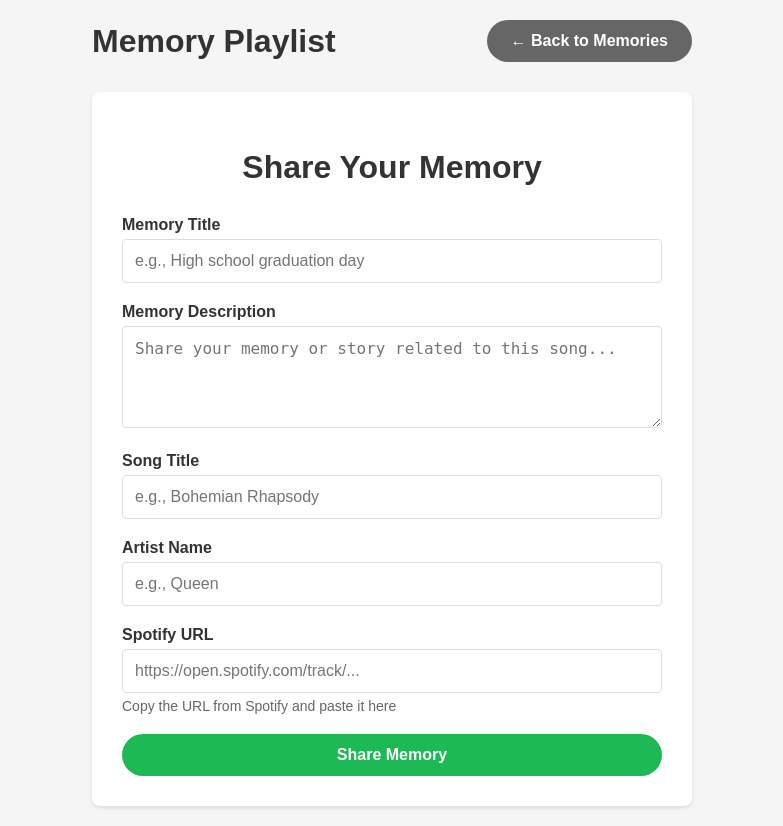
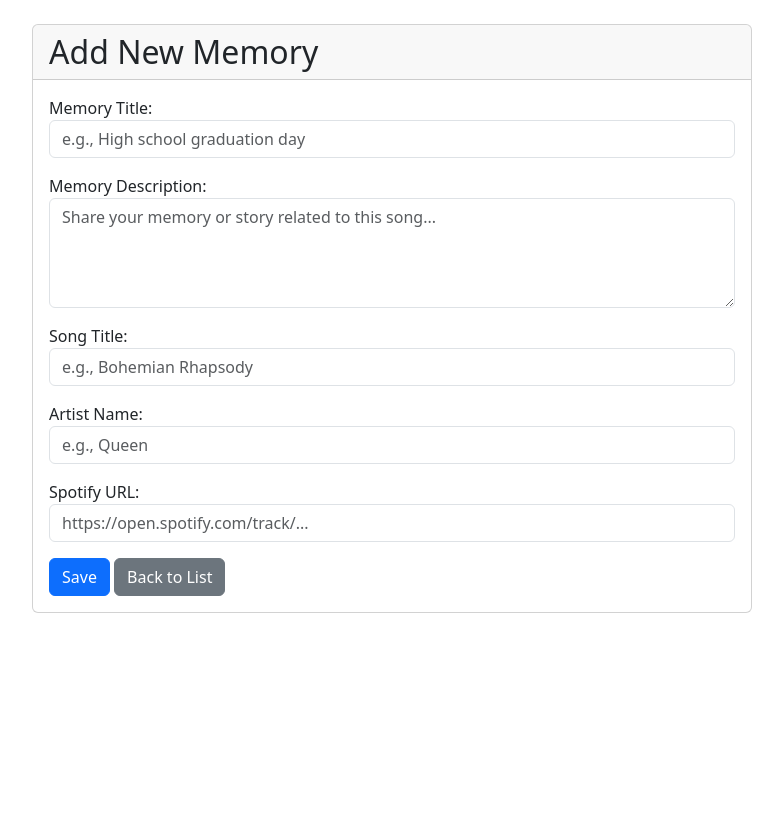
Before and after one commit to aw03yhnn/memory_playlist, a Django app: page /memories/memory/create/ in a window 1280 px wide. Shown: the whole page, without its empty margins (248-1031 px from the left). After the commit the page ends 613 px from the top, so only its background shows below. Run offline with Django 4.2, Linux system fonts and the light colour scheme.

Commit message:
Change all UI text to English and fix import/URL errors. Project is now working.

```diff
--- a/memolog/templates/memolog/memory_form.html
+++ b/memolog/templates/memolog/memory_form.html
@@ -1,168 +1,25 @@
-<!DOCTYPE html>
-<html lang="en">
-<head>
-    <meta charset="UTF-8">
-    <meta name="viewport" content="width=device-width, initial-scale=1.0">
-    <title>Share Your Memory - Memory Playlist</title>
-    <!-- 基本的なスタイル -->
-    <style>
-        body {
-            font-family: Arial, sans-serif;
-            max-width: 600px;
-            margin: 0 auto;
-            padding: 20px;
-            background-color: #f5f5f5;
-        }
-        .header {
-            display: flex;
-            justify-content: space-between;
-            align-items: center;
-            margin-bottom: 30px;
-        }
-        .back-btn {
-            background: #666;
-            color: white;
-            padding: 12px 24px;
-            text-decoration: none;
-            border-radius: 25px;
-            font-weight: bold;
-            transition: background-color 0.3s;
-        }
-        .back-btn:hover {
-            background: #555;
-        }
-        .form-container {
-            background: white;
-            border-radius: 8px;
-            padding: 30px;
-            box-shadow: 0 2px 4px rgba(0,0,0,0.1);
-        }
-        .form-title {
-            color: #333;
-            text-align: center;
-            margin-bottom: 30px;
-            font-size: 2em;
-        }
-        .form-group {
-            margin-bottom: 20px;
-        }
-        .form-label {
-            display: block;
-            margin-bottom: 5px;
-            color: #333;
-            font-weight: bold;
-        }
-        .form-control {
-            width: 100%;
-            padding: 12px;
-            border: 1px solid #ddd;
-            border-radius: 4px;
-            font-size: 16px;
-            box-sizing: border-box;
-        }
-        .form-control:focus {
-            outline: none;
-            border-color: #1DB954;
-            box-shadow: 0 0 5px rgba(29, 185, 84, 0.3);
-        }
-        textarea.form-control {
-            resize: vertical;
-            min-height: 100px;
-        }
-        .submit-btn {
-            background: #1DB954;
-            color: white;
-            padding: 12px 30px;
-            border: none;
-            border-radius: 25px;
-            font-size: 16px;
-            font-weight: bold;
-            cursor: pointer;
-            width: 100%;
-            transition: background-color 0.3s;
-        }
-        .submit-btn:hover {
-            background: #1ed760;
-        }
-        .error-message {
-            color: #dc3545;
-            font-size: 14px;
-            margin-top: 5px;
-        }
-        .help-text {
-            color: #666;
-            font-size: 14px;
-            margin-top: 5px;
-        }
-        h1 {
-            color: #333;
-            margin: 0;
-        }
-    </style>
-</head>
-<body>
-    <!-- ヘッダー部分 -->
-    <div class="header">
-        <h1>Memory Playlist</h1>
-        <a href="{% url 'memolog:memory_list' %}" class="back-btn">← Back to Memories</a>
+{% extends 'base.html' %}
+
+{% block title %}Add New Memory - Memory Playlist{% endblock %}
+
+{% block content %}
+<div class="container mt-4">
+    <div class="row justify-content-center">
+        <div class="col-md-8">
+            <div class="card">
+                <div class="card-header">
+                    <h2 class="mb-0">Add New Memory</h2>
+                </div>
+                <div class="card-body">
+                    <form method="post">
+                        {% csrf_token %}
+                        {{ form.as_p }}
+                        <button type="submit" class="btn btn-primary">Save</button>
+                        <a href="{% url 'memolog:memory_list' %}" class="btn btn-secondary">Back to List</a>
+                    </form>
+                </div>
+            </div>
+        </div>
     </div>
-
-    <!-- フォームコンテナ -->
-    <div class="form-container">
-        <h2 class="form-title">Share Your Memory</h2>
-
-        <form method="post">
-            {% csrf_token %}
-
-            <!-- タイトル -->
-            <div class="form-group">
-                <label for="{{ form.title.id_for_label }}" class="form-label">{{ form.title.label }}</label>
-                {{ form.title }}
-                {% if form.title.errors %}
-                    <div class="error-message">{{ form.title.errors.0 }}</div>
-                {% endif %}
-            </div>
-
-            <!-- 説明 -->
-            <div class="form-group">
-                <label for="{{ form.description.id_for_label }}" class="form-label">{{ form.description.label }}</label>
-                {{ form.description }}
-                {% if form.description.errors %}
-                    <div class="error-message">{{ form.description.errors.0 }}</div>
-                {% endif %}
-            </div>
-
-            <!-- 曲名 -->
-            <div class="form-group">
-                <label for="{{ form.song_title.id_for_label }}" class="form-label">{{ form.song_title.label }}</label>
-                {{ form.song_title }}
-                {% if form.song_title.errors %}
-                    <div class="error-message">{{ form.song_title.errors.0 }}</div>
-                {% endif %}
-            </div>
-
-            <!-- アーティスト名 -->
-            <div class="form-group">
-                <label for="{{ form.artist_name.id_for_label }}" class="form-label">{{ form.artist_name.label }}</label>
-                {{ form.artist_name }}
-                {% if form.artist_name.errors %}
-                    <div class="error-message">{{ form.artist_name.errors.0 }}</div>
-                {% endif %}
-            </div>
-
-            <!-- Spotify URL -->
-            <div class="form-group">
-                <label for="{{ form.spotify_url.id_for_label }}" class="form-label">{{ form.spotify_url.label }}</label>
-                {{ form.spotify_url }}
-                {% if form.spotify_url.errors %}
-                    <div class="error-message">{{ form.spotify_url.errors.0 }}</div>
-                {% endif %}
-                <div class="help-text">Copy the URL from Spotify and paste it here</div>
-            </div>
-
-            <!-- 送信ボタン -->
-            <button type="submit" class="submit-btn">Share Memory</button>
-        </form>
-    </div>
-</body>
-</html>
+</div>
+{% endblock %}
```
Also changed, not shown: memolog/templates/memolog/memory_detail.html (+29 -29 lines), memolog/templates/memolog/memory_list.html (+4 -4 lines).
